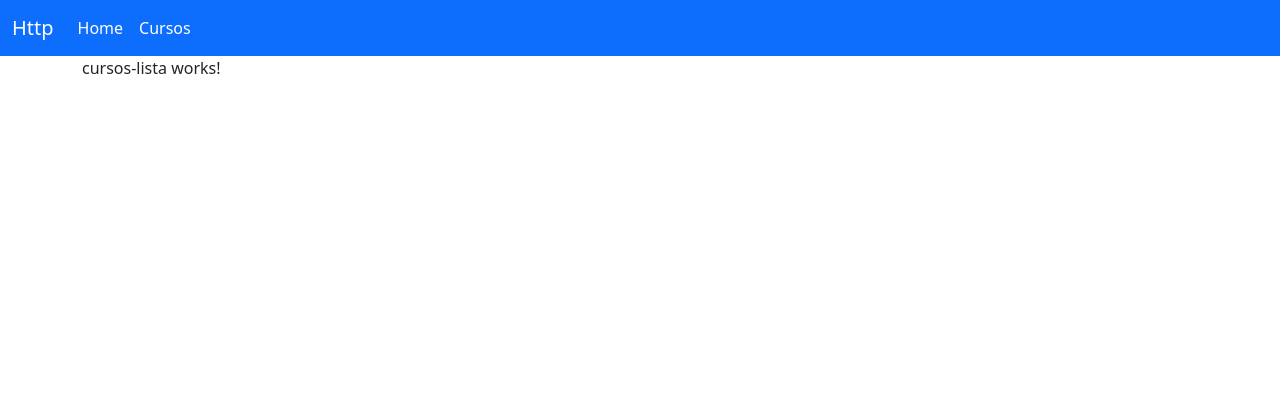
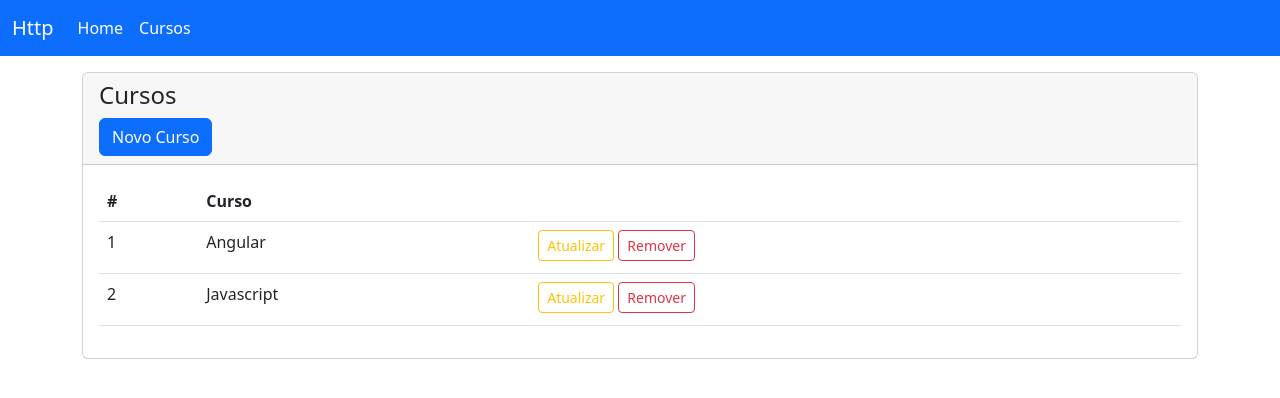
Before and after one commit to alvarogularte/angular-curso, an Angular app in the folder requests-http/: page /cursos in a window 1280 px wide. Shown: the top 398 px of the page. Built offline with nearby package versions, Linux system fonts and the light colour scheme; data requests are answered from the project's data file.

Commit message:
new: cria conteúdo da aula Http GET: listar registros

```diff
--- a/requests-http/db.json
+++ b/requests-http/db.json
@@ -2,11 +2,11 @@
   "cursos": [
     {
       "id": 1,
-      "Angu": "Angular"
+      "nome": "Angular"
     },
     {
-      "name": "Javascript",
-      "id": 2
+      "id": 2,
+      "nome": "Javascript"
     }
   ]
 }
--- a/requests-http/src/app/app.module.ts
+++ b/requests-http/src/app/app.module.ts
@@ -1,3 +1,4 @@
+import { HttpClientModule } from '@angular/common/http';
 import { NgModule } from '@angular/core';
 import { BrowserModule } from '@angular/platform-browser';
 
@@ -10,7 +11,8 @@
   ],
   imports: [
     BrowserModule,
-    AppRoutingModule
+    AppRoutingModule,
+    HttpClientModule
   ],
   providers: [],
   bootstrap: [AppComponent]
--- a/requests-http/src/app/cursos/cursos-lista/cursos-lista.component.html
+++ b/requests-http/src/app/cursos/cursos-lista/cursos-lista.component.html
@@ -1 +1,36 @@
-<p>cursos-lista works!</p>
+<div class="card mt-3">
+  <div class="card-header">
+    <div class="float-left">
+      <h4>Cursos</h4>
+    </div>
+    <div class="float-right">
+      <button type="button" class="btn btn-primary" [routerLink]="['novo']">Novo Curso</button>
+    </div>
+  </div>
+  <div class="card-body">
+    <table class="table table-hover">
+      <thead>
+        <tr>
+          <th>#</th>
+          <th>Curso</th>
+          <th></th>
+        </tr>
+      </thead>
+      <tbody>
+        <tr *ngFor="let curso of cursos">
+          <td>{{ curso.id }}</td>
+          <td>{{ curso.nome }}</td>
+          <td>
+            <span class="float-right">
+              <button class="btn btn-outline-warning mb-1 btn-sm">
+                Atualizar
+              </button>
+              {{ ' ' }}
+              <button class="btn btn-outline-danger mb-1 btn-sm" >
+                Remover
+              </button>
+            </span>
+          </td>
+        </tr>
+      </tbody>
+    </table>
--- a/requests-http/src/app/cursos/cursos-lista/cursos-lista.component.ts
+++ b/requests-http/src/app/cursos/cursos-lista/cursos-lista.component.ts
@@ -1,15 +1,21 @@
 import { Component, OnInit } from '@angular/core';
+import { Curso } from '../cursos';
+import { CursosService } from '../cursos.service';
 
 @Component({
   selector: 'app-cursos-lista',
   templateUrl: './cursos-lista.component.html',
-  styleUrls: ['./cursos-lista.component.scss']
+  styleUrls: ['./cursos-lista.component.scss'],
+  preserveWhitespaces: true
 })
 export class CursosListaComponent implements OnInit {
 
-  constructor() { }
+  cursos: Curso[] = [];
+
+  constructor(private service: CursosService) { }
 
   ngOnInit(): void {
+    this.service.list().subscribe(dados => this.cursos = dados);
   }
 
 }
--- /dev/null
+++ b/requests-http/src/app/cursos/cursos.service.ts
@@ -0,0 +1,21 @@
+import { Injectable } from '@angular/core';
+import { HttpClient } from '@angular/common/http'
+import { Curso } from './cursos';
+import { tap } from 'rxjs';
+
+@Injectable({
+  providedIn: 'root'
+})
+export class CursosService {
+
+  private readonly API = 'http://localhost:3000/cursos'
+
+  constructor(private http: HttpClient) { }
+
+  list() {
+    return this.http.get<Curso[]>(this.API)
+      .pipe(
+        tap(console.log)
+      );
+  }
+}
--- /dev/null
+++ b/requests-http/src/app/cursos/cursos.ts
@@ -0,0 +1,4 @@
+export interface Curso {
+  id: number,
+  nome: string
+}
```
Also changed, not shown: 1 other file (tests, documents, lock files or other folders).
